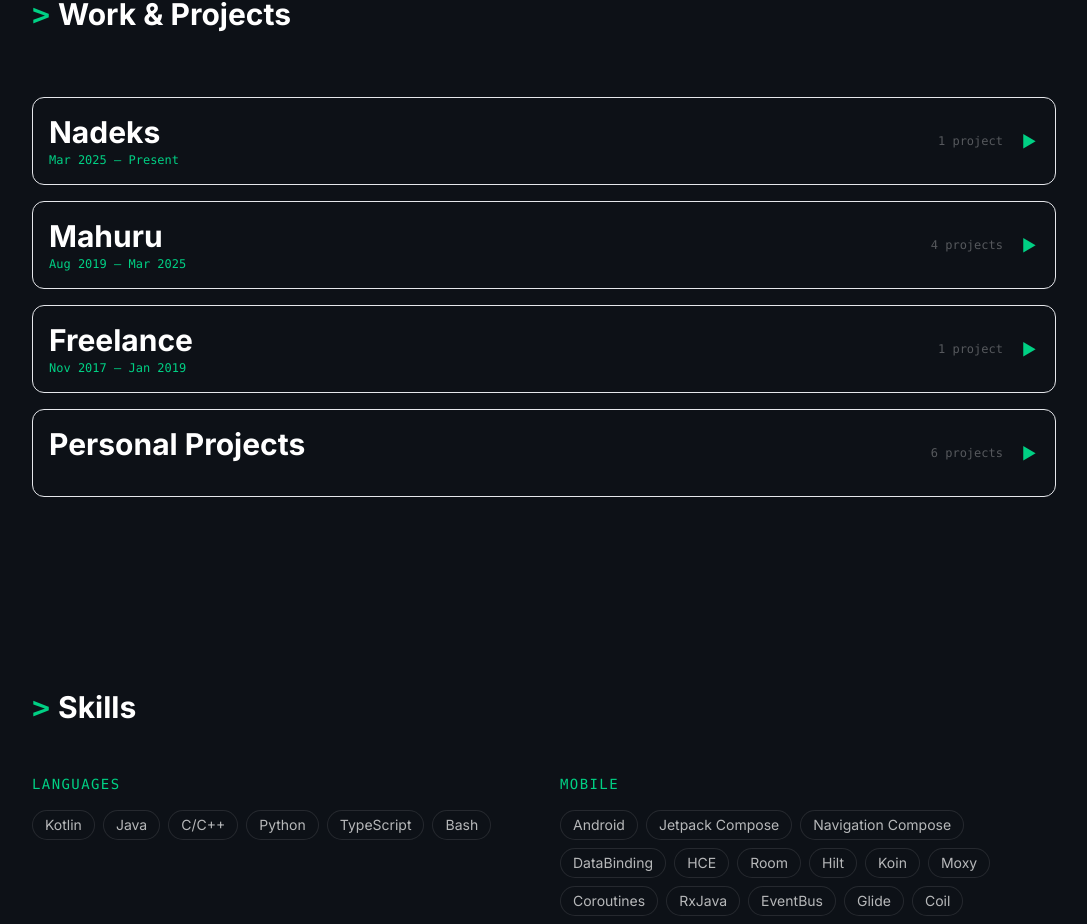
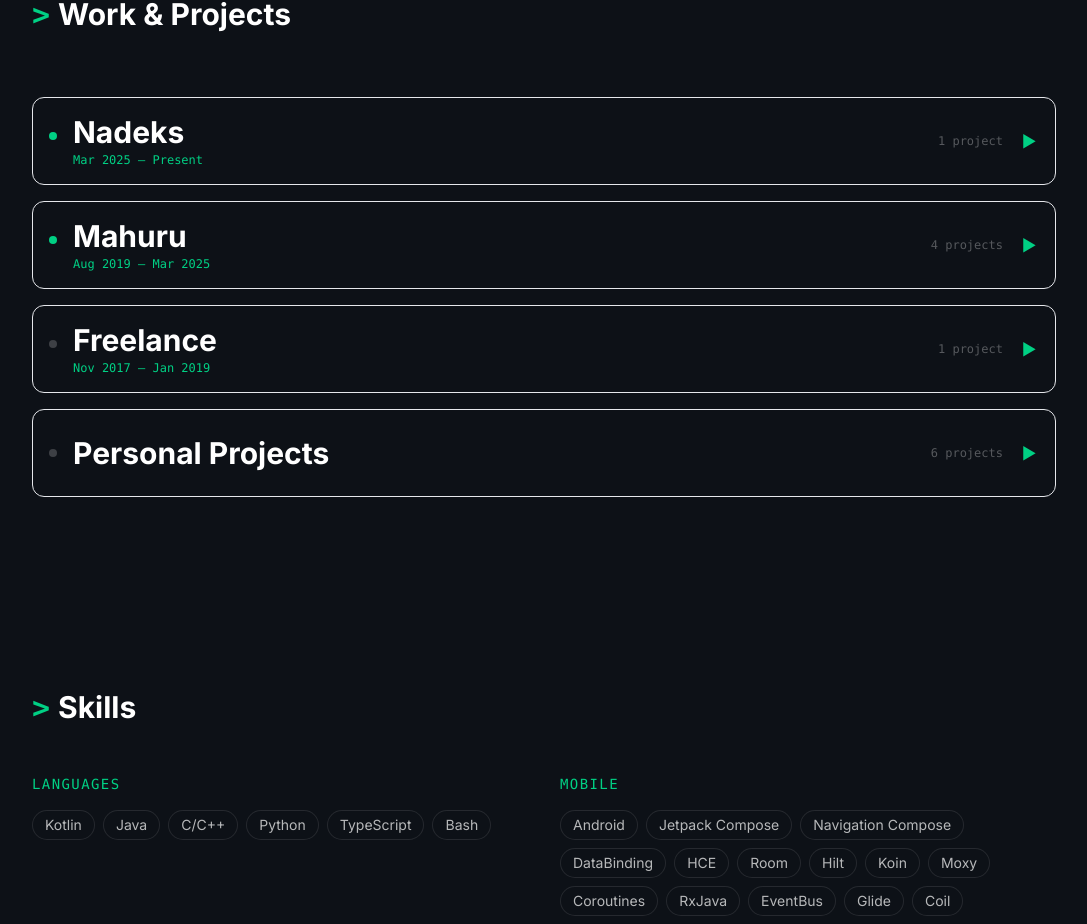
Before and after one commit to BargystV/portfolio, a Next.js app: page / in a window 1280 px wide. Shown: the part 1529-2453 px from the top of the page, without its empty margins (96-1183 px from the left). Built offline with nearby package versions, Linux system fonts and the light colour scheme.

Commit message:
Add status dots to work blocks and remove Freelance URL

```diff
--- a/components/WorkAndProjects.tsx
+++ b/components/WorkAndProjects.tsx
@@ -42,6 +42,15 @@ function getDotColor(project: WorkProject): string {
   if (project.screenshots?.length) return 'bg-yellow-400';
   if (project.githubUrl || project.rustoreUrl || project.googlePlayUrl) return 'bg-[#00d084]';
   if (project.isPrivate) return 'bg-red-500';
+  return 'bg-white/20';
+}
+
+/**
+ * Возвращает цвет статусной точки блока компании:
+ * зелёный — есть ссылка на сайт, серый — нет ссылки.
+ */
+function getBlockDotColor(block: { url?: string }): string {
+  if (block.url) return 'bg-[#00d084]';
   return 'bg-white/20';
 }
 
@@ -296,6 +305,8 @@ export default function WorkAndProjects() {
                   onClick={() => toggleBlock(block.id)}
                   className={`flex items-center gap-4 cursor-pointer group rounded-xl border ${isBlockExpanded ? 'border-[#00d084]/30' : 'border-white/8 hover:border-[#00d084]/30'} bg-[#0d1117] p-4 transition-colors duration-150`}
                 >
+                  {/* Статусная точка блока — выровнена по центру названия (h3) */}
+                  <span className={`w-2 h-2 rounded-full shrink-0 ${block.company ? 'self-start mt-[14px] sm:mt-[18px]' : ''} ${getBlockDotColor(block)}`} />
                   <div className="flex-1 min-w-0">
                     {block.company ? (
                       <>
@@ -320,11 +331,8 @@ export default function WorkAndProjects() {
                         </p>
                       </>
                     ) : (
-                      <>
-                        <h3 className="text-2xl sm:text-3xl font-bold text-white mb-0.5">{t('work_pet_title')}</h3>
-                        {/* Пустая строка для выравнивания высоты с блоками компаний */}
-                        <p className="font-mono text-xs text-transparent select-none">&nbsp;</p>
-                      </>
+                      /* py компенсирует отсутствие строки даты, центрируя заголовок */
+                      <h3 className="text-2xl sm:text-3xl font-bold text-white py-[9px]">{t('work_pet_title')}</h3>
                     )}
                   </div>
                   {/* Счётчик проектов */}
--- a/content/workblocks.ts
+++ b/content/workblocks.ts
@@ -153,7 +153,6 @@ export const workBlocks: WorkBlock[] = [
     // Ранний фриланс-опыт
     id: 'freelance',
     company: 'Freelance',
-    url: 'https://freelance.ru/',
     roleKey: 'exp_freelance_role',
     typeKey: 'exp_freelance_type',
     period: 'Nov 2017 – Jan 2019',
```
